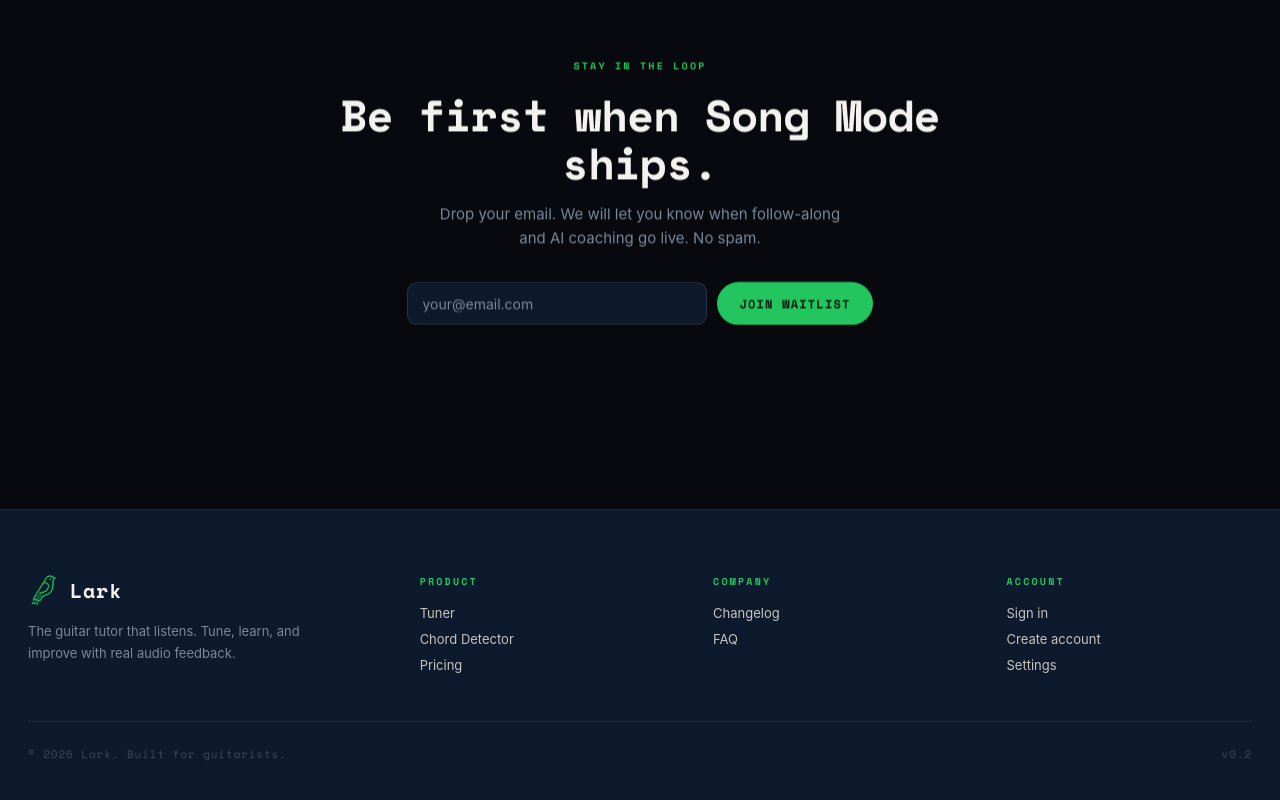
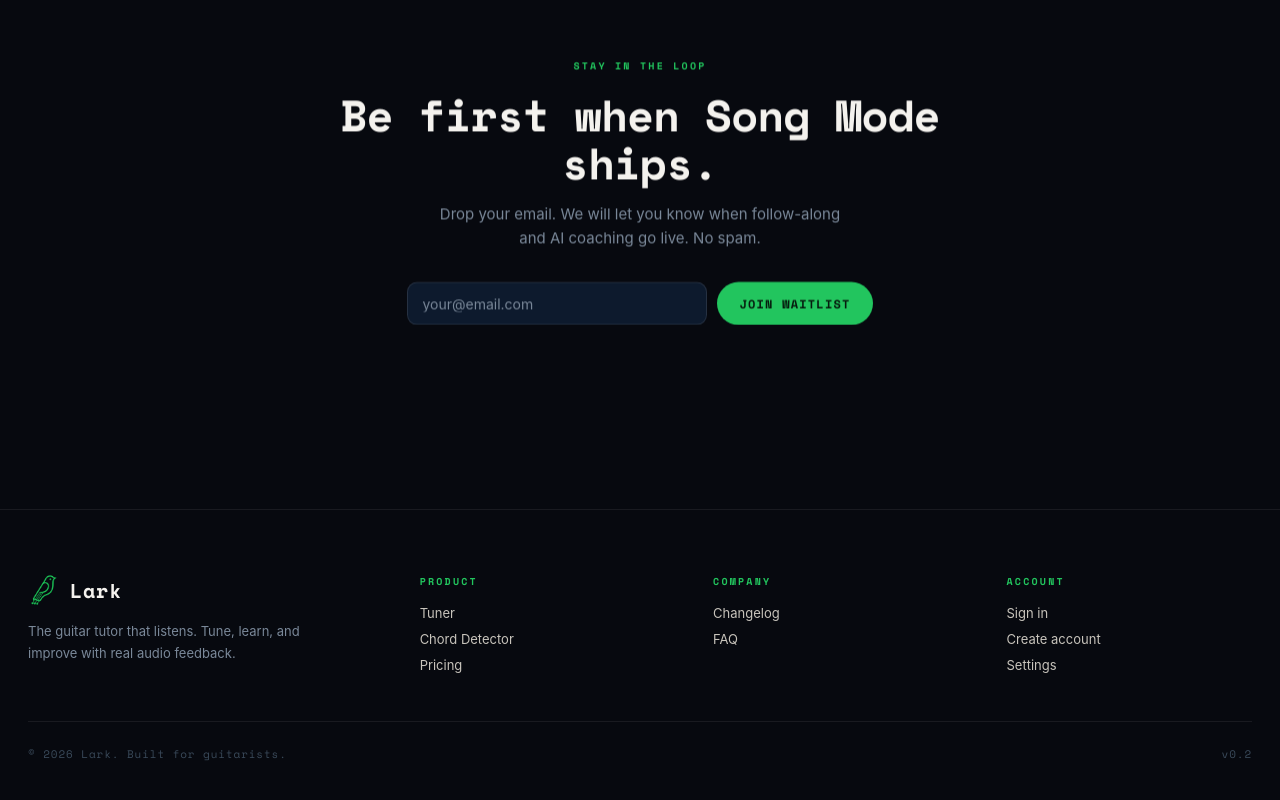
Before and after one commit to vinay-batra/lark, a Next.js app: page / in a window 1280 px wide. Shown: the part 2450-3250 px from the top of the page. Built offline with nearby package versions, Linux system fonts and the light colour scheme; no server answers.

Commit message:
Footer background back to black

```diff
--- a/components/Footer.tsx
+++ b/components/Footer.tsx
@@ -30,7 +30,7 @@ export function Footer() {
   return (
     <footer style={{
       borderTop: '0.5px solid var(--border)',
-      background: 'var(--card-bg)',
+      background: 'var(--bg)',
       padding: '64px 28px 40px',
       marginTop: 64,
     }}>
```
